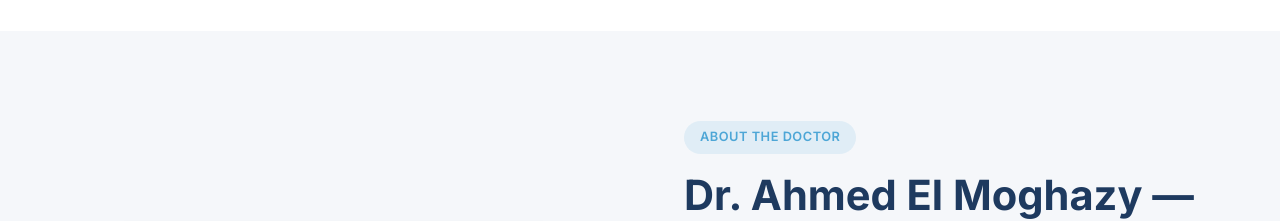
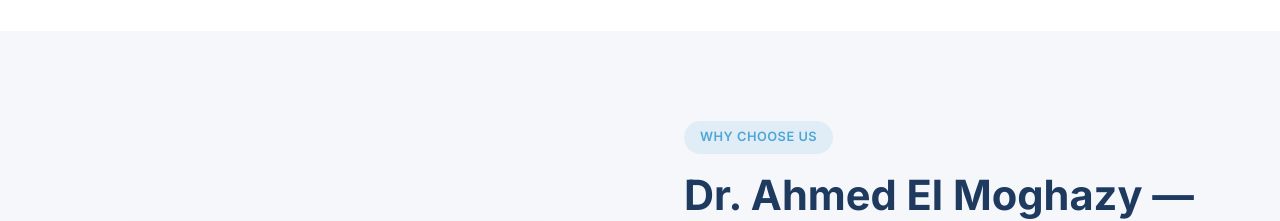
Before and after one commit to ahmedbadway/DR-Moghzy-, a React (Vite) app: page / in a window 1280 px wide. Shown: the part 2820-3041 px from the top of the page. Built offline with nearby package versions, Linux system fonts and the light colour scheme.

Commit message:
Fix duplicate 'About the Doctor' label in About section
https://claude.ai/code/session_01CbKrJVgFDrKrWUqVjyc6He

```diff
--- a/src/components/About.jsx
+++ b/src/components/About.jsx
@@ -52,7 +52,7 @@ export default function About() {
           {/* RIGHT — features */}
           <div className="about-right">
             <div className="fade-in">
-              <span className="section-tag">About the Doctor</span>
+              <span className="section-tag">Why Choose Us</span>
               <h2 className="section-title">
                 Dr. Ahmed El Moghazy —<br />Hair &amp; Aesthetic Surgeon
               </h2>
```
